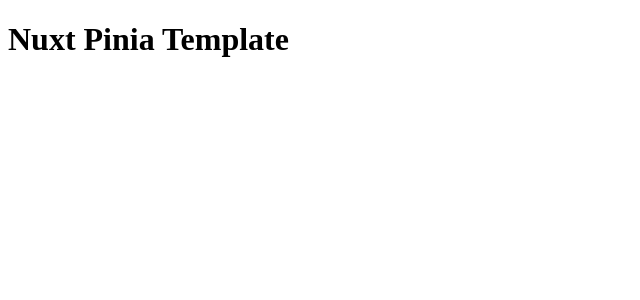
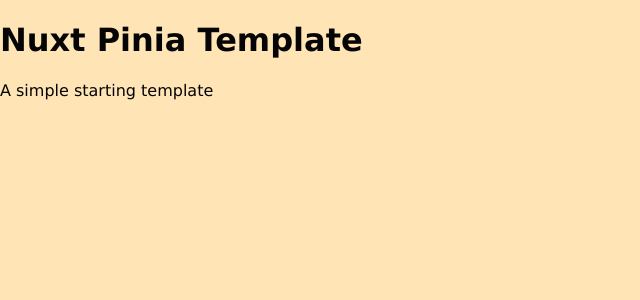
Before and after one commit to a2k42/nuxt-pinia-template, a Nuxt app: page / in a window 1280 px wide. Shown: the top 300 px of the page, without its empty margins (0-640 px from the left). Built offline with nearby package versions, Linux system fonts and the light colour scheme.

Commit message:
Added skeleton stylesheets

```diff
--- a/app.vue
+++ b/app.vue
@@ -1,5 +1,6 @@
 <template>
     <div>
         <h1>Nuxt Pinia Template</h1>
+        <p>A simple starting template</p>
     </div>
 </template>
--- /dev/null
+++ b/assets/css/main.css
@@ -0,0 +1,9 @@
+@import "reset.css";
+@import "theme.css";
+
+body {
+    background-color: var(--color-background);
+    color: var(--color-text);
+    font-family: var(--font-default);
+    height: 100%;
+}
--- /dev/null
+++ b/assets/css/reset.css
@@ -0,0 +1,9 @@
+body {
+    margin: 0;
+}
+
+*,
+*::before,
+*::after {
+    box-sizing: border-box;
+}
--- /dev/null
+++ b/assets/css/theme.css
@@ -0,0 +1,24 @@
+/* Non-colour style variables */
+:root {
+    --font-default: Verdana, Geneva, Tahoma, sans-serif;
+}
+
+/* https://developer.mozilla.org/en-US/docs/Web/CSS/named-color */
+/* Colour varibles */
+:root {
+    --deep-black: #050505;
+    --charcoal: #222222;
+}
+
+/* Semantic colours */
+:root {
+    --color-background: moccasin;
+    --color-text: var(--deep-black);
+}
+
+@media (prefers-color-scheme: dark) {
+    :root {
+        --color-background: var(--deep-black);
+        --color-text: ghostwhite;
+    }
+}
--- a/nuxt.config.ts
+++ b/nuxt.config.ts
@@ -1,4 +1,5 @@
 // https://nuxt.com/docs/api/configuration/nuxt-config
 export default defineNuxtConfig({
+    css: ["~/assets/css/main.css"],
     devtools: { enabled: true },
 });
```
